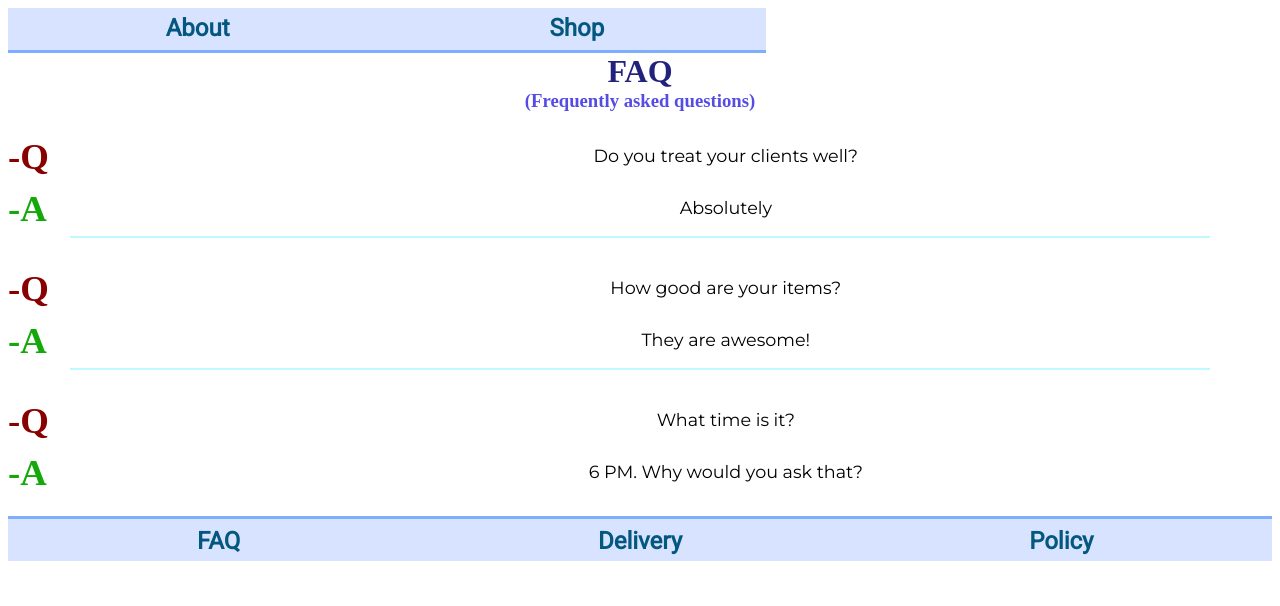
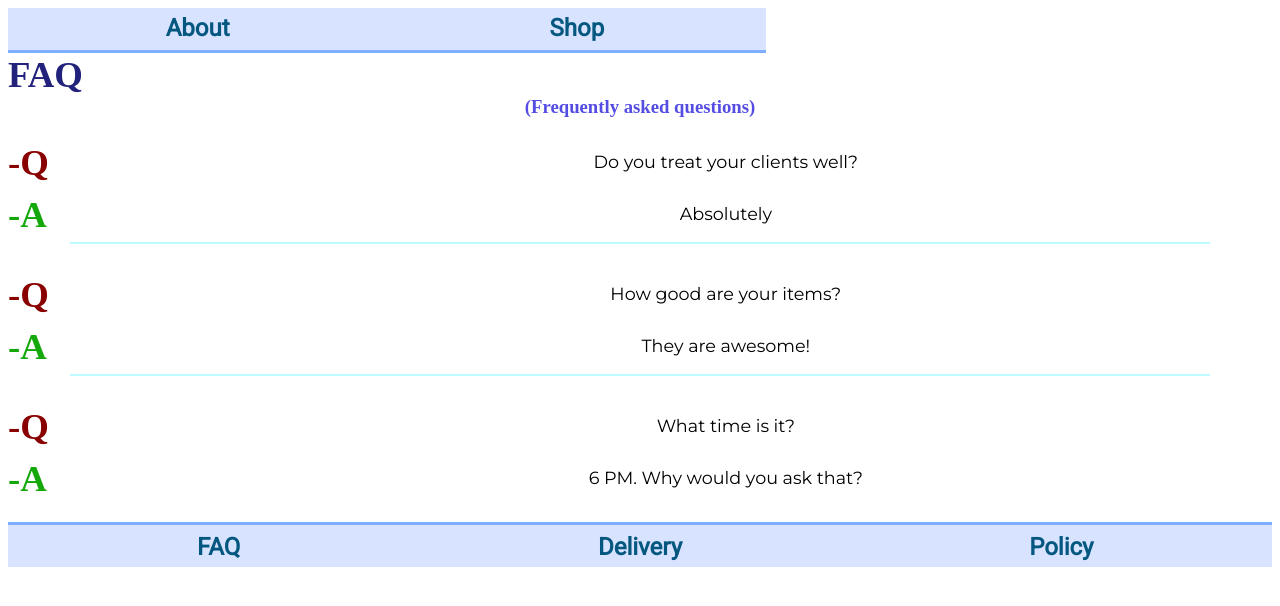
Before and after one commit to Simoonnn/candies, an Angular app: page /faq in a window 1280 px wide. Shown: the top 606 px of the page. Built offline with nearby package versions, Linux system fonts and the light colour scheme.

Commit message:
Refactor SCSS

```diff
--- a/src/app/faq/faq.component.scss
+++ b/src/app/faq/faq.component.scss
@@ -6,6 +6,9 @@
   text-align: center;
   h1 {
     color: #22227d;
+     justify-self: start;
+     font-weight: 900;
+     font-size: 2.3em;
   }
   h3 {
     color: rgba(11,0,215,0.7);
@@ -29,11 +32,6 @@
      line-height: 1.2em;
      font-family: 'Montserrat', sans-serif;
    }
-   h1 {
-     justify-self: start;
-     font-weight: 900;
-     font-size: 2.3em;
-   }
    .separation {
      width: 90%;
      align-self: start;
```
